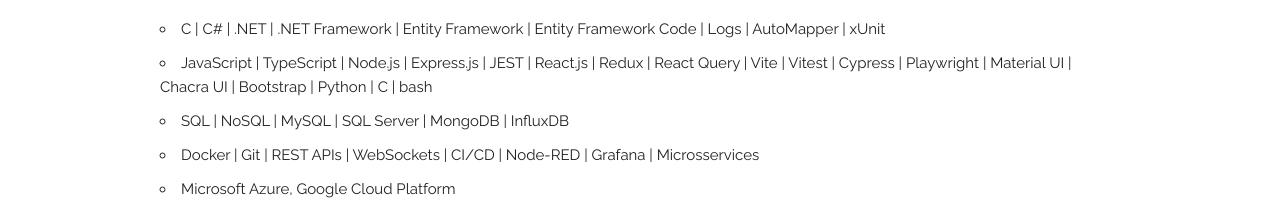
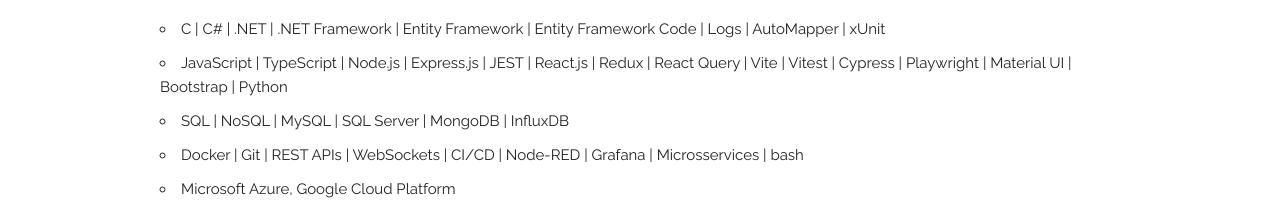
Before and after one commit to bentodvictor/curriculum-vitae, a plain HTML site: page index-br.html in a window 1280 px wide. Shown: the part 571-779 px from the top of the page. Drawn offline with Linux system fonts and the light colour scheme.

Commit message:
fix skills

```diff
--- a/index-br.html
+++ b/index-br.html
@@ -133,12 +133,12 @@
         <li>
           JavaScript | TypeScript | Node.js | Express.js | JEST | React.js |
           Redux | React Query | Vite | Vitest | Cypress | Playwright | Material
-          UI | Chacra UI | Bootstrap | Python | C | bash
+          UI | Bootstrap | Python
         </li>
         <li>SQL | NoSQL | MySQL | SQL Server | MongoDB | InfluxDB</li>
         <li>
           Docker | Git | REST APIs | WebSockets | CI/CD | Node-RED | Grafana |
-          Microsservices
+          Microsservices | bash
         </li>
         <li>Microsoft Azure, Google Cloud Platform</li>
         <li>
```
Also changed, not shown: index.html (+2 -2 lines).
